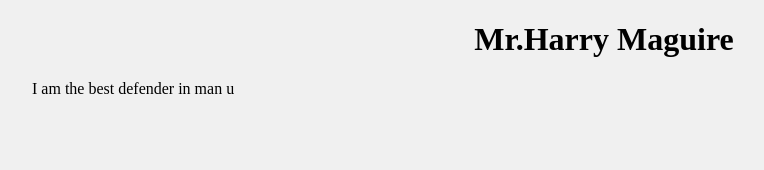
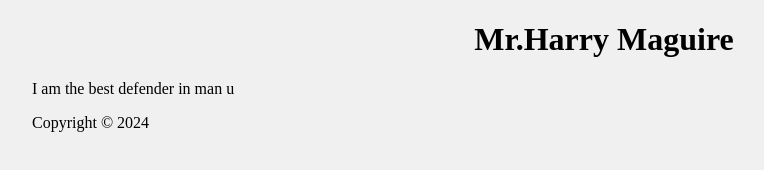
Before and after one commit to poopha16477-a11y/gitnub-desktop-project, a plain HTML site: page index.html in a window 1280 px wide. Shown: the whole page, without its empty margins (36-800 px from the left). Drawn offline with Linux system fonts and the light colour scheme.

Commit message:
update index and create css
update index and create

```diff
--- a/index.html
+++ b/index.html
@@ -11,5 +11,7 @@
     <p>
         I am the best defender in man u
     </p>
+    <footer>
+        <p>Copyright &copy; 2024</p>
 </body>
 </html>
```
